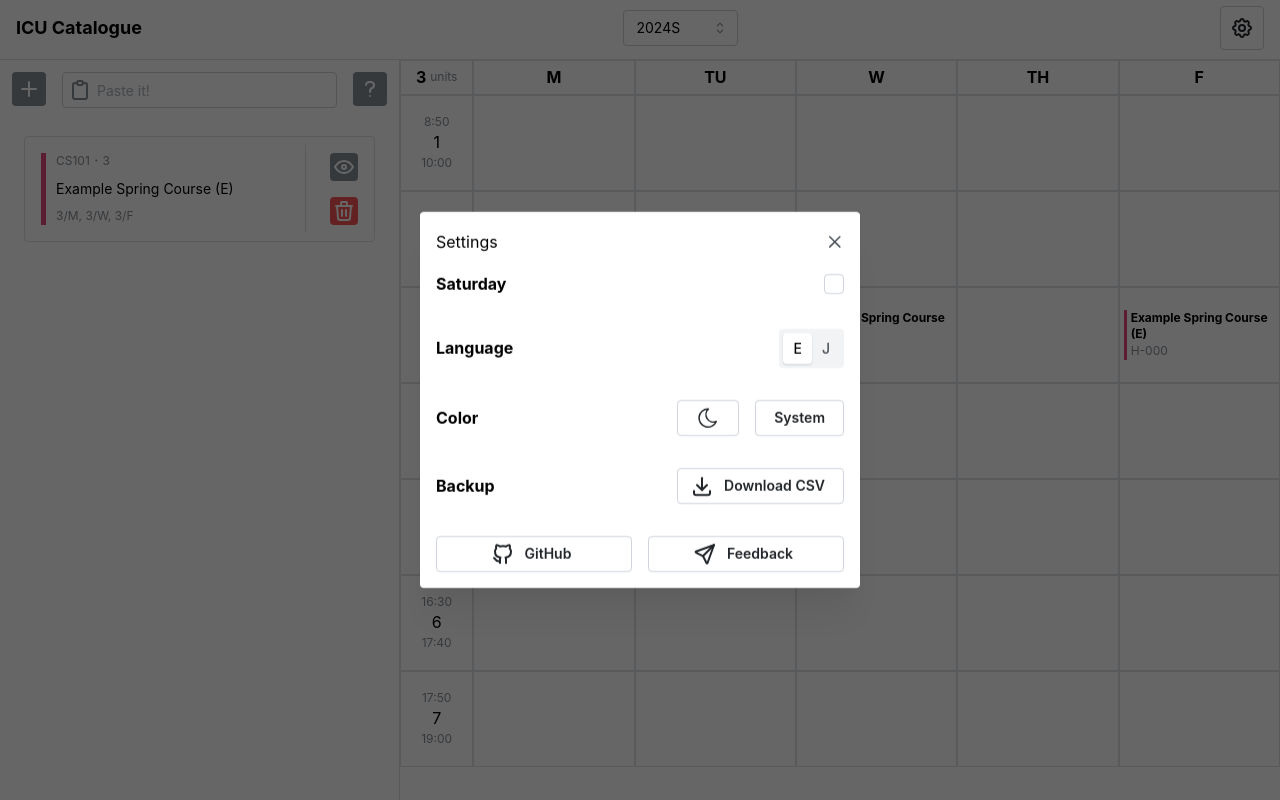
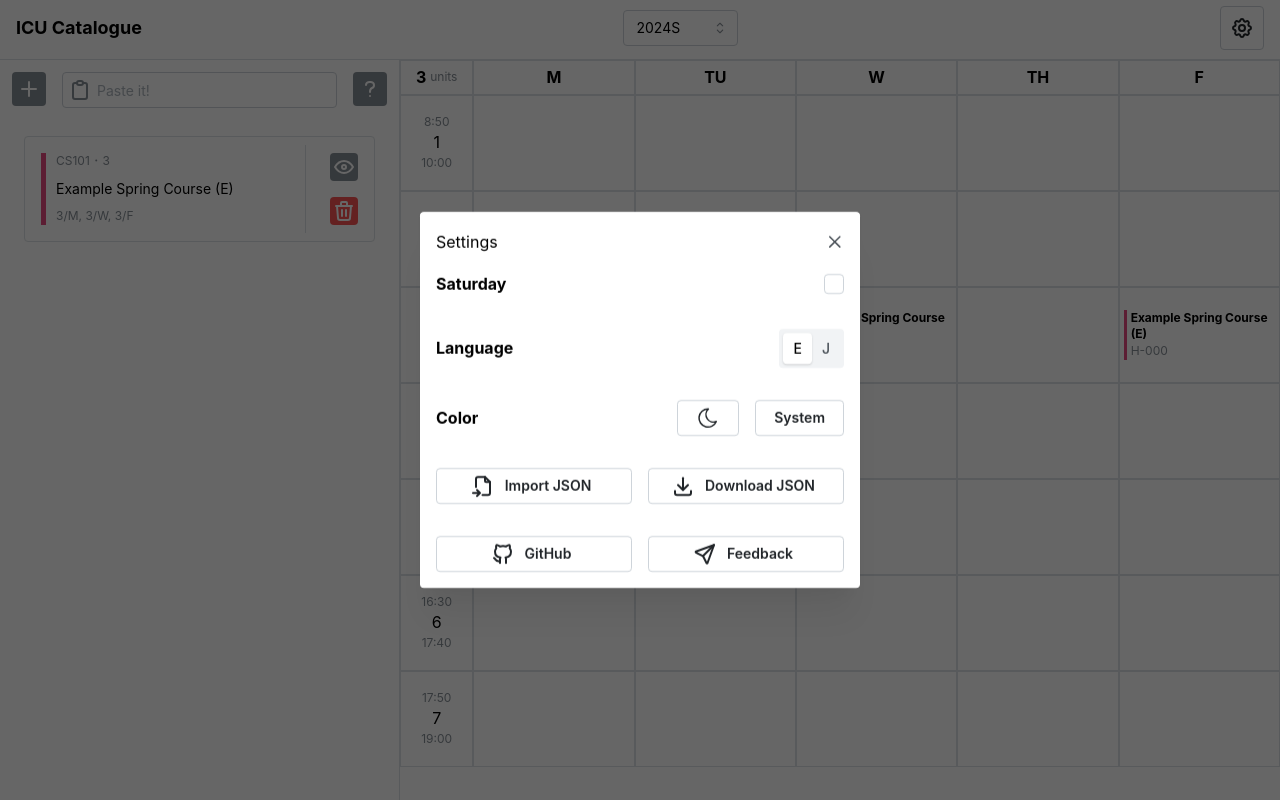
Before and after one commit to ItsukiKigoshi/icu-catalogue, a Next.js app: page / in a window 1280 px wide. Both pictures are taken after a click on the button 1241 px from the left and 28 px from the top of the page. Built offline with nearby package versions, Linux system fonts and the light colour scheme.

Commit message:
chore: Add import and export functionality to ModalSetting component

```diff
--- a/src/components/ModalSetting/index.tsx
+++ b/src/components/ModalSetting/index.tsx
@@ -10,15 +10,19 @@ import {
   useComputedColorScheme,
   useMantineColorScheme,
 } from "@mantine/core";
-import { useColorScheme } from "@mantine/hooks";
+import { useColorScheme, useDisclosure } from "@mantine/hooks";
 import {
   IconBrandGithub,
   IconDownload,
+  IconFileImport,
   IconMoon,
   IconSend,
   IconSun,
 } from "@tabler/icons-react";
-import { CSVLink } from "react-csv";
+import { saveAs } from "file-saver";
+import { useState } from "react";
+import ModalConfirm from "../ModalConfirm";
+import { close } from "fs";
 
 export default function ModalSetting(props: {
   modalSettingOpened: boolean;
@@ -29,14 +33,19 @@ export default function ModalSetting(props: {
     language: string;
     setLanguage: (language: string) => void;
   };
-
   courses: Course[];
+  setCourses: (courses: Course[]) => void;
 }) {
   const { setColorScheme } = useMantineColorScheme();
-
   const computedColorScheme = useComputedColorScheme(useColorScheme(), {
     getInitialValueInEffect: true,
   });
+  const [
+    modalConfirmOpened,
+    { open: modalConfirmOpen, close: modalConfirmClose },
+  ] = useDisclosure(false);
+  const [updatedCourses, setUpdatedCourses] = useState<Course[]>(props.courses);
+
   return (
     <Modal
       opened={props.modalSettingOpened}
@@ -107,20 +116,56 @@ export default function ModalSetting(props: {
             </Button>
           </Group>
         </Group>
-        <Group justify="space-between" wrap="nowrap" gap="xl">
-          <Text fw="bold">Backup</Text>
-          <CSVLink
-            data={props.courses}
-            filename={`courses-${new Date().toISOString().slice(0, 10)}.csv`}
+        <Group justify="center" grow>
+          <Button
+            onClick={() => {
+              const input = document.createElement("input");
+              input.type = "file";
+              input.accept = ".json";
+              input.onchange = (e) => {
+                const file = (e.target as HTMLInputElement).files?.[0];
+                if (file) {
+                  const reader = new FileReader();
+                  reader.onload = (e) => {
+                    const courses = JSON.parse(e.target?.result as string);
+                    setUpdatedCourses(courses);
+                    modalConfirmOpen();
+                  };
+                  reader.readAsText(file);
+                }
+              };
+            }}
+            color="gray"
+            leftSection={<IconFileImport />}
+            variant="default"
           >
-            <Button
-              leftSection={<IconDownload />}
-              color="gray"
-              variant="default"
-            >
-              Download CSV
-            </Button>
-          </CSVLink>
+            Import JSON
+            <ModalConfirm
+              title="Import JSON"
+              confirmLabel="Are you sure to replace courses?"
+              onConfirm={() => {
+                props.setCourses(updatedCourses);
+                modalConfirmClose();
+              }}
+              close={modalConfirmClose}
+              modalConfirmOpened={modalConfirmOpened}
+            />
+          </Button>
+          <Button
+            onClick={() => {
+              const json = JSON.stringify(props.courses);
+              const blob = new Blob([json], { type: "application/json" });
+              saveAs(
+                blob,
+                `courses-${new Date().toISOString().slice(0, 10)}.json`
+              );
+            }}
+            color="gray"
+            leftSection={<IconDownload />}
+            variant="default"
+          >
+            Download JSON
+          </Button>
         </Group>
         <Group justify="center" grow>
           <Button
```
